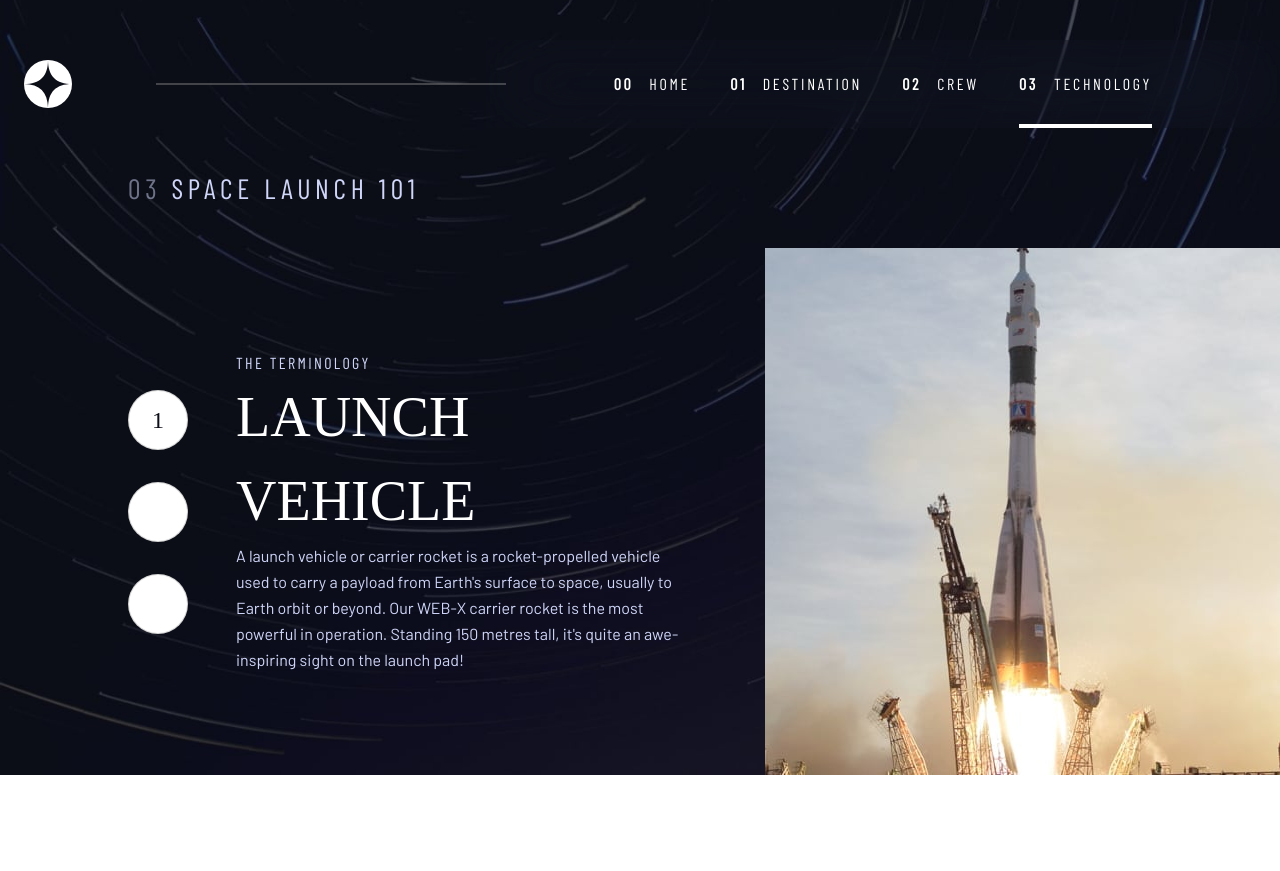
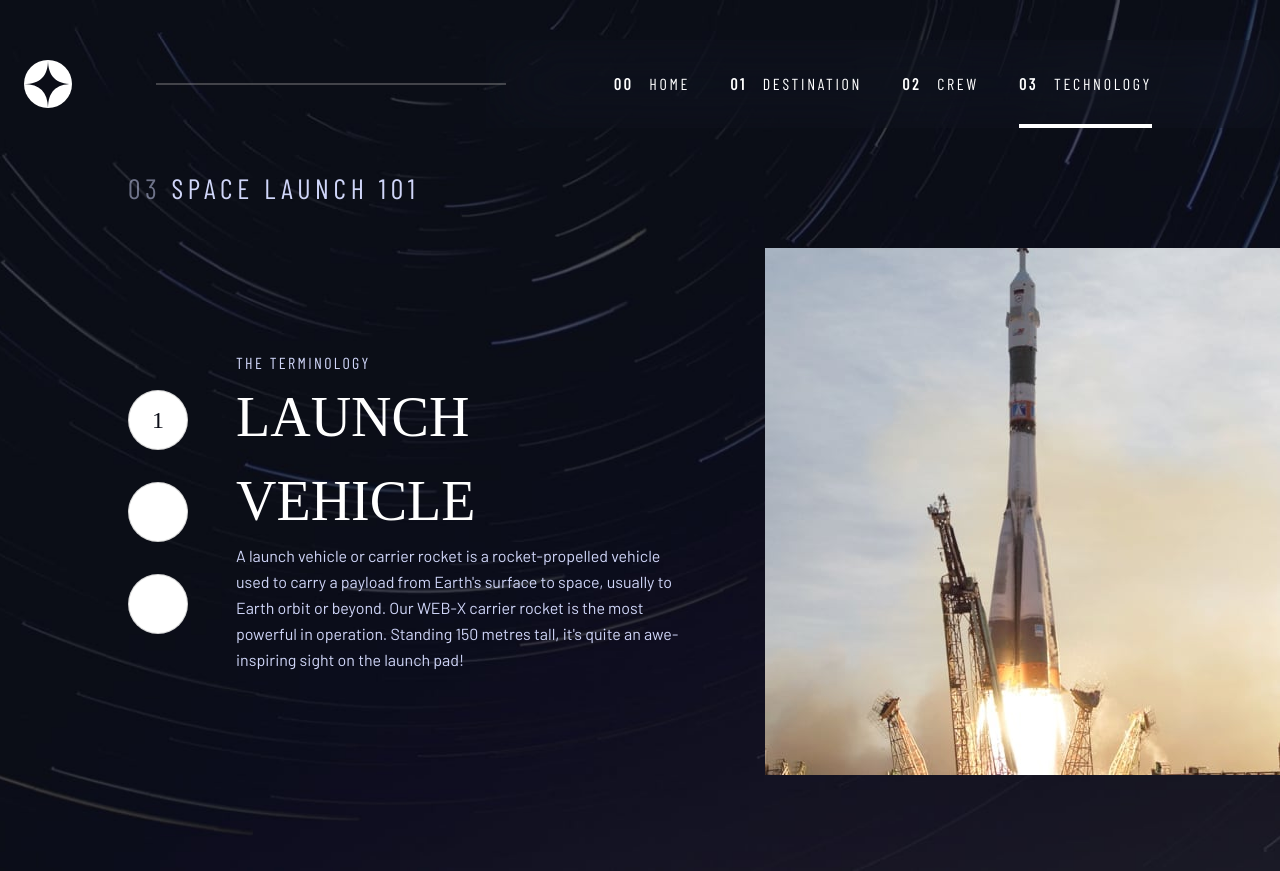
Before and after one commit to Hassan-Ib/space-tourism, a React (Create React App) app: page /technology in a window 1280 px wide. Before the commit the page ends 800 px from the top, so only its background shows below. Built offline with nearby package versions, Linux system fonts and the light colour scheme; a web font is replaced by a local one.

Commit message:
fix: padding issue in technology page

```diff
--- a/src/pages/Technology.tsx
+++ b/src/pages/Technology.tsx
@@ -13,7 +13,7 @@ const Technology = () => {
   };
   console.log(technology);
   return (
-    <main className="bg-technology pt-44 ">
+    <main className="bg-technology py-24 pt-44 ">
       {/* <Container> */}
 
       {/*------------- page intro --------------- */}
```
